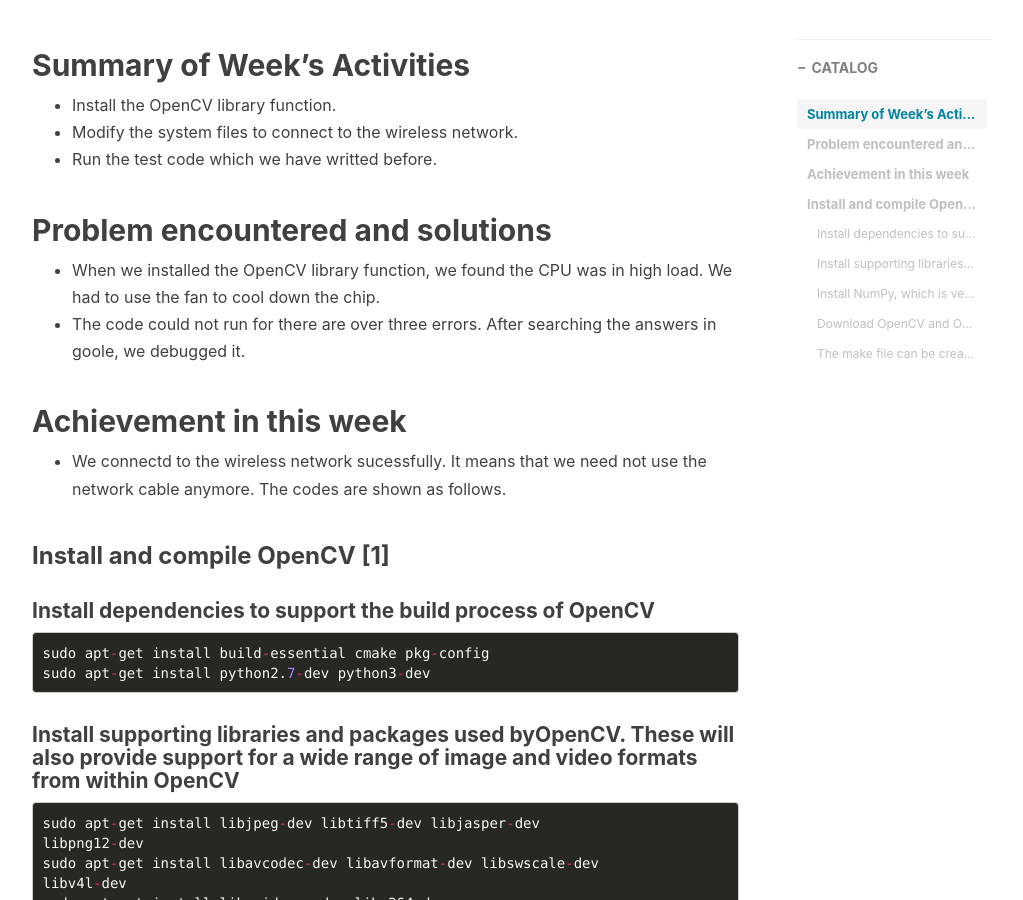
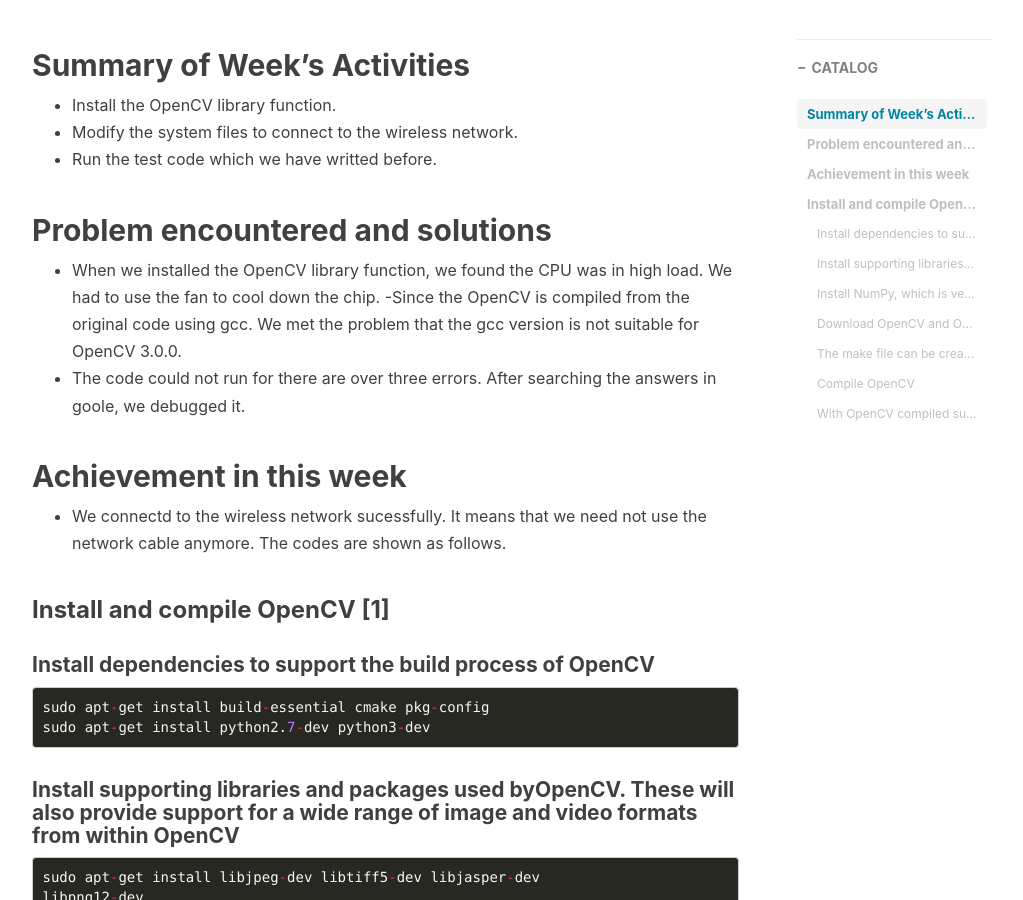
Before and after one commit to Online-power-measurement-system/Logbook, a Jekyll site: the page built from _posts/2017/2018-02-09-The-summary-of-the-second-week.md, in a window 1280 px wide and 900 px high, scrolled down 484 px. Shown: the whole window, without its empty margins (233-1256 px from the left). Built offline with Jekyll 4.4.1, drawn with Linux system fonts in a browser that asks for light colours; nearby versions of some CDN libraries; comment, search, counter and statistics services are not loaded; some of the changed text lies outside the part shown.

Commit message:
Update 2018-02-09-The-summary-of-the-second-week.md

````diff
--- a/_posts/2017/2018-02-09-The-summary-of-the-second-week.md
+++ b/_posts/2017/2018-02-09-The-summary-of-the-second-week.md
@@ -14,6 +14,7 @@
 ## Problem encountered and solutions
 
 - When we installed the OpenCV library function, we found the CPU was in high load. We had to use the fan to cool down the chip.
+-Since the OpenCV is compiled from the original code using gcc. We met the problem that the gcc version is not suitable for OpenCV 3.0.0.
 - The code could not run for there are over three errors. After searching the answers in goole, we debugged it.
 
 ## Achievement in this week
@@ -64,6 +65,15 @@
 -D OPENCV_EXTRA_MODULES_PATH=~/opencv_contrib-3.0.0/modules \
 -D BUILD_EXAMPLES=ON ..
 ```
+The information of OpenCV is shown as following picture
+![openCV](/img/site/openCV.png)
 
-
+#### Compile OpenCV
+```python
+make -j4		#use 4 cores
+```
+#### With OpenCV compiled successfully, it can be installed
+```python
+sudo make install
+```
 - We found the problems in our code and solve them by searching in the Internet. It helped us to grasp the operating instructions.
````
